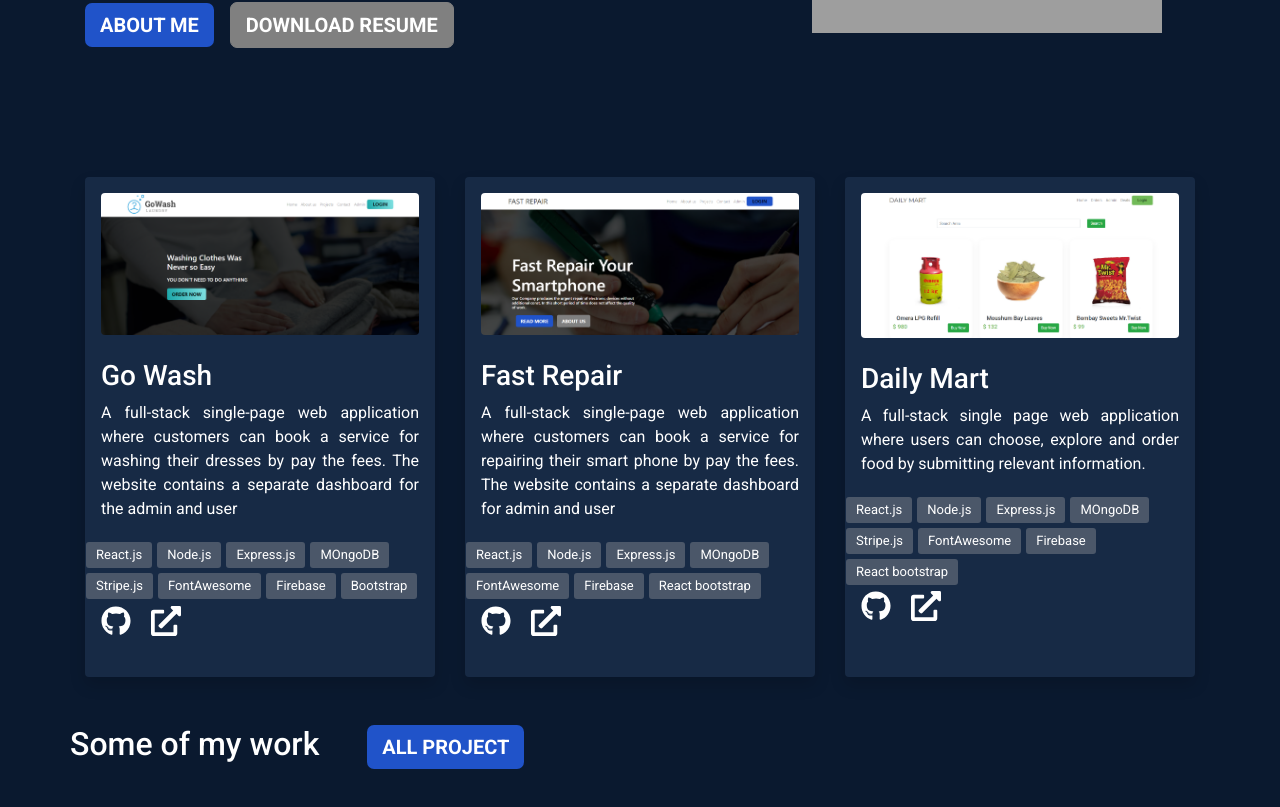
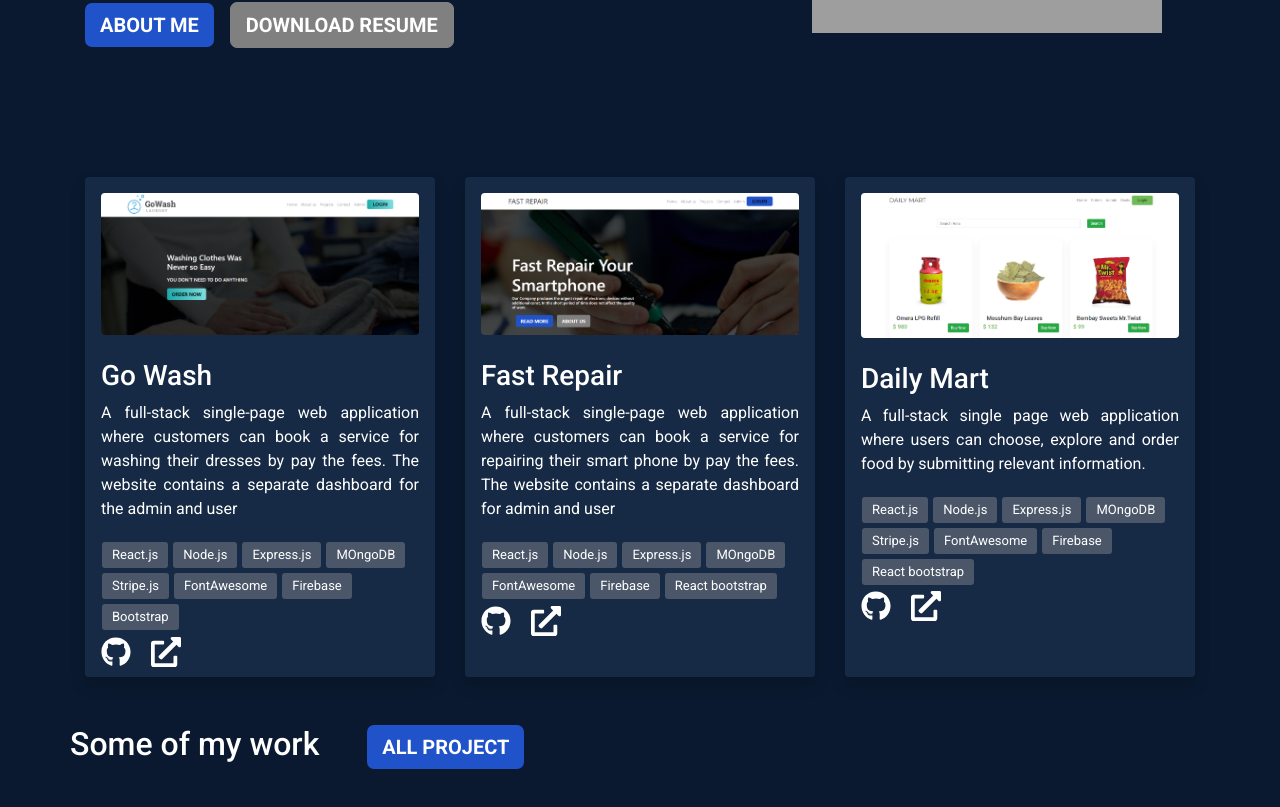
Before and after one commit to sakhawat9/my-protfolio, a React (Create React App) app: page / in a window 1280 px wide. Shown: the part 389-1196 px from the top of the page. Built offline with nearby package versions, Linux system fonts and the light colour scheme; grey boxes are pictures that could not be loaded.

Commit message:
edit firebase json

```diff
--- a/public/index.html
+++ b/public/index.html
@@ -26,7 +26,8 @@
     -->
     <link rel="preconnect" href="https://fonts.gstatic.com">
 <link href="https://fonts.googleapis.com/css2?family=Roboto:ital,wght@0,100;0,300;0,400;0,500;0,700;0,900;1,100;1,300;1,400;1,500;1,700;1,900&display=swap" rel="stylesheet">
-    <title>Shakib Protfolio</title>
+<script src="https://cdnjs.cloudflare.com/ajax/libs/animejs/2.0.2/anime.min.js"></script>
+<title>Shakib Protfolio</title>
   </head>
   <body>
     <noscript>You need to enable JavaScript to run this app.</noscript>
--- a/src/component/Home/Hero/Hero.css
+++ b/src/component/Home/Hero/Hero.css
@@ -11,5 +11,4 @@
 .button-style a{
     color: #fff;
     text-decoration: none;
-
 }
--- a/src/component/Home/Main/Main.css
+++ b/src/component/Home/Main/Main.css
@@ -20,3 +20,6 @@
 	-webkit-transform: scale(1.3);
 	transform: scale(1.3);
 }
+.img-animation:hover{
+    box-shadow: 5px 5px 30px 20px #b40000;
+}
--- a/src/component/Home/Main/Main.js
+++ b/src/component/Home/Main/Main.js
@@ -29,7 +29,7 @@ const Main = () => {
                                 </figure>
                                 <h3>Go Wash</h3>
                                 <p>A full-stack single-page web application where customers can book a service for washing their dresses by pay the fees. The website contains a separate dashboard for the admin and user</p>
-                                <div className="row technology">
+                                <div className="row technology px-3">
                                     <span>React.js</span>
                                     <span>Node.js</span>
                                     <span>Express.js</span>
@@ -50,7 +50,7 @@ const Main = () => {
                                 </figure>
                                 <h3>Fast Repair</h3>
                                 <p>A full-stack single-page web application where customers can book a service for repairing their smart phone by pay the fees. The website contains a separate dashboard for admin and user</p>
-                                <div className="row technology">
+                                <div className="row technology px-3">
                                     <span>React.js</span>
                                     <span>Node.js</span>
                                     <span>Express.js</span>
@@ -70,7 +70,7 @@ const Main = () => {
                                 </figure>
                                 <h3>Daily Mart</h3>
                                 <p>A full-stack single page web application where users can choose, explore and order food by submitting relevant information.</p>
-                                <div className="row technology">
+                                <div className="row technology px-3">
                                     <span>React.js</span>
                                     <span>Node.js</span>
                                     <span>Express.js</span>
```
Also changed, not shown: firebase.json.
